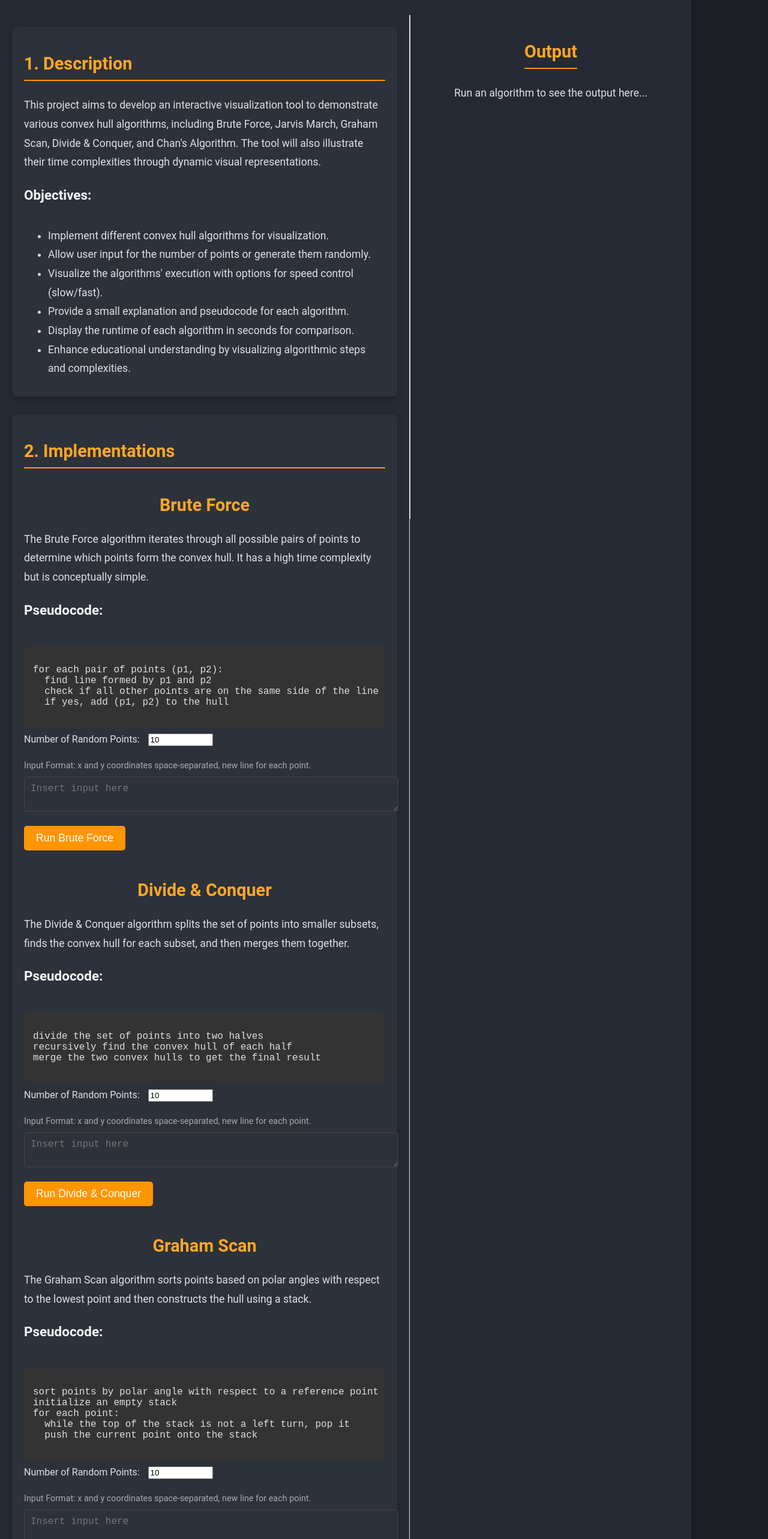
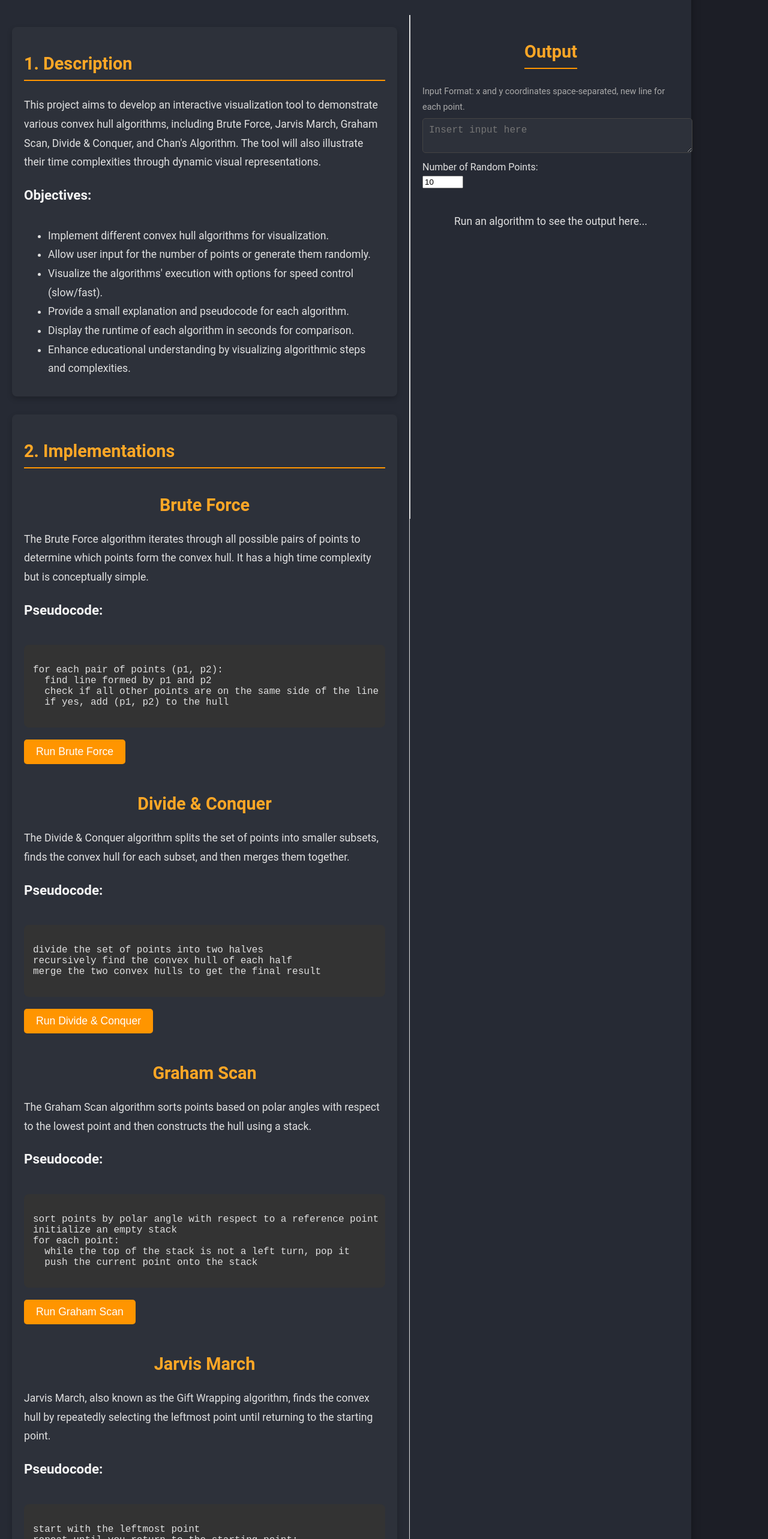
Before and after one commit to YashAwaghate/ConvexHull, a React (Create React App) app: page / in a window 1280 px wide. Shown: the part 180-2746 px from the top of the page at 60% size. Built offline with nearby package versions, Linux system fonts and the light colour scheme.

Commit message:
JS changes

```diff
--- a/src/App.js
+++ b/src/App.js
@@ -12,25 +12,13 @@ const ReportSection = ({ title, content }) => {
   );
 };
 
-const AlgorithmSection = ({ title, description, pseudocode, runAlgorithm, isLoading, currentAlgorithm, setPayload, numPoints, setNumPoints }) => {
+const AlgorithmSection = ({ title, description, pseudocode, runAlgorithm, isLoading, currentAlgorithm }) => {
   return (
     <div className="algorithm-section">
       <h3>{title}</h3>
       <p>{description}</p>
       <h4>Pseudocode:</h4>
       <pre className="pseudocode">{pseudocode}</pre>
-      <div>
-        <label htmlFor="numPoints">Number of Random Points: </label>
-        <input
-          type="number"
-          id="numPoints"
-          value={numPoints}
-          onChange={(e) => setNumPoints(e.target.value)}
-          min="1"
-          style={{ marginBottom: '10px', width: '100px', marginLeft: '10px' }}
-        />
-      </div>
-      <UserInput setPayload={setPayload} />
       <button onClick={runAlgorithm} disabled={isLoading} style={{ marginTop: '10px' }}>
         {isLoading && currentAlgorithm === title.toLowerCase().replace(' ', '') ? `Running ${title}...` : `Run ${title}`}
       </button>
@@ -121,9 +109,6 @@ for each pair of points (p1, p2):
                   runAlgorithm={() => runAlgorithm('bruteforce')}
                   isLoading={isLoading}
                   currentAlgorithm={currentAlgorithm}
-                  setPayload={setPayload}
-                  numPoints={numPoints}
-                  setNumPoints={setNumPoints}
                 />
 
                 <AlgorithmSection
@@ -137,9 +122,6 @@ merge the two convex hulls to get the final result
                   runAlgorithm={() => runAlgorithm('divide')}
                   isLoading={isLoading}
                   currentAlgorithm={currentAlgorithm}
-                  setPayload={setPayload}
-                  numPoints={numPoints}
-                  setNumPoints={setNumPoints}
                 />
 
                 <AlgorithmSection
@@ -155,9 +137,6 @@ for each point:
                   runAlgorithm={() => runAlgorithm('gramham')}
                   isLoading={isLoading}
                   currentAlgorithm={currentAlgorithm}
-                  setPayload={setPayload}
-                  numPoints={numPoints}
-                  setNumPoints={setNumPoints}
                 />
 
                 <AlgorithmSection
@@ -172,9 +151,6 @@ repeat until you return to the starting point:
                   runAlgorithm={() => runAlgorithm('jarvis')}
                   isLoading={isLoading}
                   currentAlgorithm={currentAlgorithm}
-                  setPayload={setPayload}
-                  numPoints={numPoints}
-                  setNumPoints={setNumPoints}
                 />
 
                 <AlgorithmSection
@@ -189,9 +165,6 @@ combine the lower and upper hulls
                   runAlgorithm={() => runAlgorithm('monotone')}
                   isLoading={isLoading}
                   currentAlgorithm={currentAlgorithm}
-                  setPayload={setPayload}
-                  numPoints={numPoints}
-                  setNumPoints={setNumPoints}
                 />
               </>
             }
@@ -334,7 +307,19 @@ combine the lower and upper hulls
           }}
         >
           <h2>Output</h2>
-          {!algorithmOutput && <p>Run an algorithm to see the output here...</p>}
+          <UserInput setPayload={setPayload} />
+          <div style={{ marginBottom: '20px', width: '100%', display: 'flex', flexDirection: 'column', alignItems: 'flex-start' }}>
+            <label htmlFor="numPoints" style={{ marginBottom: '5px' }}>Number of Random Points:</label>
+            <input
+              type="number"
+              id="numPoints"
+              value={numPoints}
+              onChange={(e) => setNumPoints(e.target.value)}
+              min="1"
+              style={{ width: '60px' }}
+            />
+          </div>
+          {!algorithmOutput && <p style={{ marginTop: '20px' }}>Run an algorithm to see the output here...</p>}
           {algorithmOutput && (
             <ReportSection
               title={`${currentAlgorithm.charAt(0).toUpperCase() + currentAlgorithm.slice(1)} Algorithm Output`}
```
